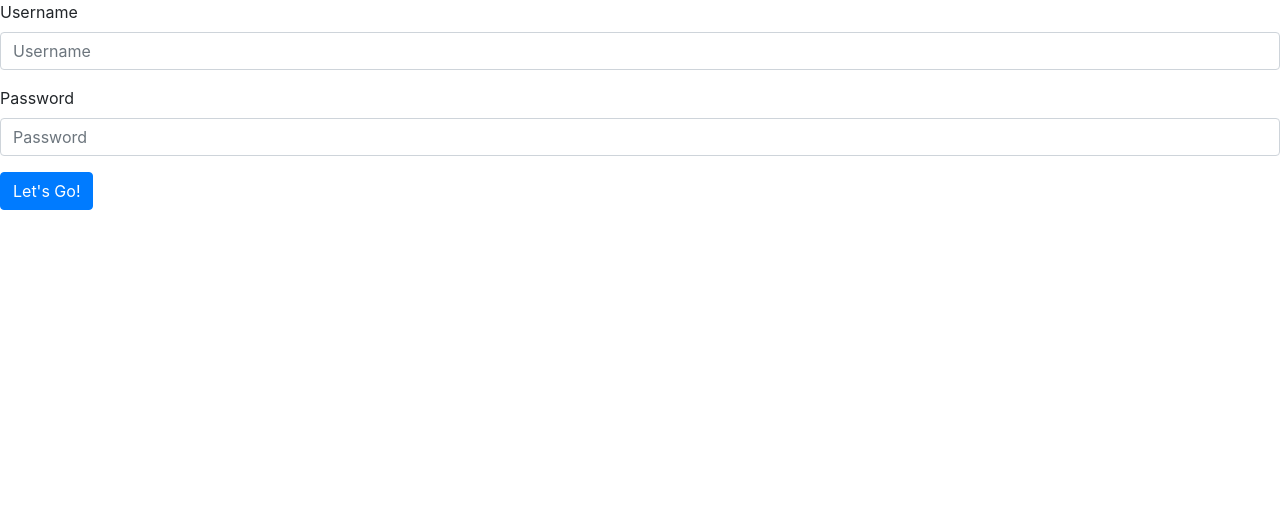
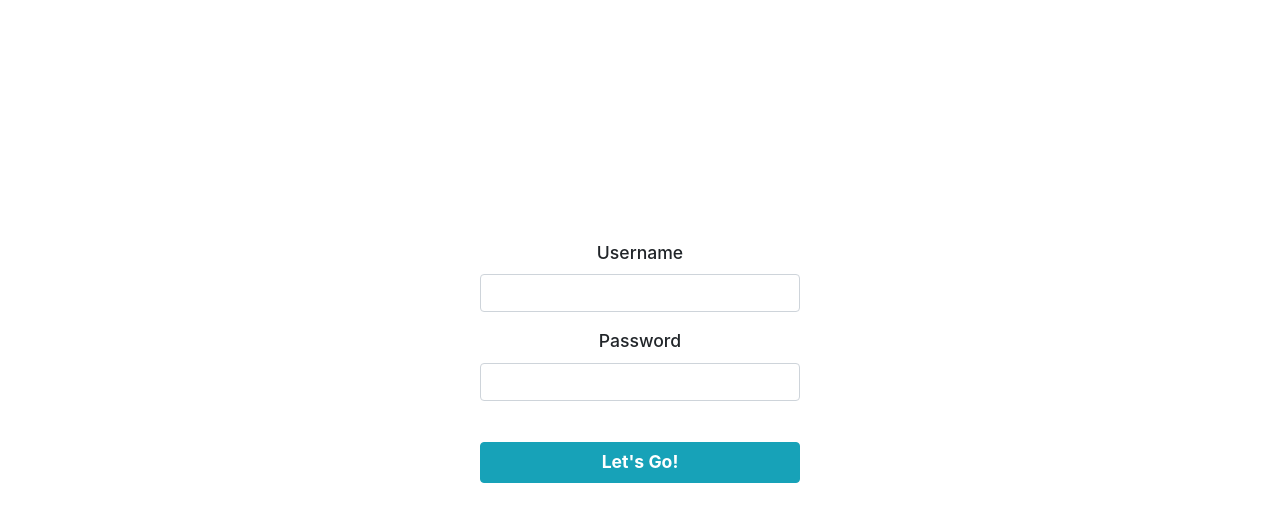
Before and after one commit to shannon-heh/winterbreak, a React (Create React App) app in the folder app/: page /p/home in a window 1280 px wide. Both pictures are taken after a click on the button "Login". Shown: the top 522 px of the page. Built offline with nearby package versions, Linux system fonts and the light colour scheme.

Commit message:
css for login and signup

```diff
--- a/app/src/App.css
+++ b/app/src/App.css
@@ -1,38 +1,69 @@
 .App {
+}
+
+input.form-control {
+    width: 25%;
+    margin: auto;
+}
+
+div#signup-form {
+    display: flex;
+    margin-top: 15vh;
+    margin-bottom: 15vh;
+    overflow: auto;
+}
+
+div#login-form {
+    display: flex;
+    /* justify-content: center;
+    align-items: center; */
+    margin-top: 30vh;
+    margin-bottom: 30vh;
+    /* height: 100vh; */
+    /* vertical-align: middle; */
+    overflow: auto;
+}
+
+div.form-group {
+    text-align: center;
+    font-size: 1.1em;
+    font-weight: 500;
+}
+
+#login-submit,
+#signup-submit {
+    margin: auto;
+    margin-top: 2vw;
+    width: 25%;
+    font-size: 1.1em;
+    font-weight: 650;
+}
+
+form {
+    width: 100%;
     text-align: center;
 }
 
-.App-logo {
-    height: 40vmin;
-    pointer-events: none;
+div#signup-fields {
+    display: flex;
+    flex-direction: row;
 }
 
-@media (prefers-reduced-motion: no-preference) {
-    .App-logo {
-        animation: App-logo-spin infinite 20s linear;
-    }
+div#signup-fields div {
+    width: 50%;
+    margin: auto;
 }
 
-.App-header {
-    background-color: #282c34;
-    min-height: 100vh;
-    display: flex;
-    flex-direction: column;
-    align-items: center;
-    justify-content: center;
-    font-size: calc(10px + 2vmin);
-    color: white;
+div#signup-fields div input.form-control {
+    width: 100%;
 }
 
-.App-link {
-    color: #61dafb;
+div#signup-fields div.left-col div.form-group {
+    margin-left: auto;
+    margin-right: 1vw;
 }
 
-@keyframes App-logo-spin {
-    from {
-        transform: rotate(0deg);
-    }
-    to {
-        transform: rotate(360deg);
-    }
+div#signup-fields div.right-col div.form-group {
+    margin-right: auto;
+    margin-left: 1vw;
 }
--- a/app/src/App.js
+++ b/app/src/App.js
@@ -2,9 +2,10 @@ import { BrowserRouter as Router, Route, Redirect } from "react-router-dom";
 import { Landing } from "./Landing";
 import { SignUp } from "./SignUp";
 import { Login } from "./Login";
-import { NavBar } from "./NavBar";
+import { Navigation } from "./Navigation";
 import { Home } from "./Home";
 import { Profile } from "./Profile";
+import './App.css'
 
 // /* url for app */
 // export const url = "http://localhost:3000/";
@@ -92,7 +93,7 @@ function App() {
                     <SignUp />
                 </Route>
                 <Route path="/p">
-                    <NavBar />
+                    <Navigation />
                 </Route>
                 <Route exact path={paths.profile}>
                     <Profile />
--- a/app/src/Landing.js
+++ b/app/src/Landing.js
@@ -21,10 +21,10 @@ export function Landing() {
     return (
         <>
             {isLoggedIn() ? history.push(paths.home) : null}
-            <Button variant="primary" id="login_button" onClick={handleClick}>
+            <Button variant="info" id="login_button" onClick={handleClick}>
                 Login
             </Button>
-            <Button variant="primary" id="signup_button" onClick={handleClick}>
+            <Button variant="info" id="signup_button" onClick={handleClick}>
                 Sign Up
             </Button>
         </>
--- a/app/src/Login.js
+++ b/app/src/Login.js
@@ -83,7 +83,7 @@ export function Login() {
     };
 
     return (
-        <>
+        <div id="login-form">
             {isLoggedIn() ? history.push(paths.home) : null}
             <div id="creation_status"></div>
             <Form onSubmit={handleSubmit}>
@@ -93,7 +93,6 @@ export function Login() {
                         id="username"
                         name="username"
                         type="text"
-                        placeholder="Username"
                         onBlur={handleBlur}
                     />
                     <Form.Text id="username_status" />
@@ -105,16 +104,14 @@ export function Login() {
                         id="password"
                         name="password"
                         type="password"
-                        placeholder="Password"
                         onBlur={handleBlur}
                     />
                     <Form.Text id="password_status" />
                 </Form.Group>
-
-                <Button variant="primary" id="login_submit" type="submit">
+                <Button variant="info" id="login-submit" type="submit">
                     Let's Go!
                 </Button>
             </Form>
-        </>
+        </div>
     );
 }
--- a/app/src/SignUp.js
+++ b/app/src/SignUp.js
@@ -88,7 +88,6 @@ export function SignUp() {
         /* username not provided */
         if (!username) {
             setInvalidField(usernameField);
-            usernameStatus.innerHTML = "";
             return;
         }
 
@@ -108,42 +107,31 @@ export function SignUp() {
             (res) => {
                 /* username already exists */
                 setInvalidField(usernameField);
-                setDangerStatus(usernameStatus, "Username Unavailable!");
+                setDangerStatus(usernameStatus, "Username unavailable!");
             },
             (error) => {
                 /* username doesn't exist */
                 setValidField(usernameField);
-                setSuccessStatus(usernameStatus, "Username Available!");
+                setSuccessStatus(usernameStatus, "Username available!");
             }
         );
     };
 
     return (
-        <>
+        <div id="signup-form">
             {isLoggedIn() ? history.push(paths.home) : null}
             <Form onSubmit={handleSubmit} className="needs-validation">
+                <div id="signup-fields">
+                    <div class="left-col">
                         <Form.Group>
                             <Form.Label>Username</Form.Label>
                             <Form.Control
                                 id="username"
                                 type="text"
-                        placeholder="Username"
                                 defaultValue=""
                                 onBlur={handleUsernameBlur}
                             />
                             <Form.Text id="username_status" />
-                </Form.Group>
-
-                <Form.Group>
-                    <Form.Label>Password</Form.Label>
-                    <Form.Control
-                        id="password"
-                        type="password"
-                        placeholder="Password"
-                        defaultValue=""
-                        onBlur={handleBlur}
-                    />
-                    <Form.Text id="password_status" />
                         </Form.Group>
 
                         <Form.Group>
@@ -159,6 +147,49 @@ export function SignUp() {
                         </Form.Group>
 
                         <Form.Group>
+                            <Form.Label>Pet's Birthday</Form.Label>
+                            <Form.Control id="pet_bday" type="month" onBlur={handleBlur} />
+                            <Form.Text id="pet_bday_status" />
+                        </Form.Group>
+
+                        <Form.Group>
+                            <Form.Label>Owner's Name</Form.Label>
+                            <Form.Control
+                                id="owner_name"
+                                type="text"
+                                placeholder="e.g. Jane Doe"
+                                defaultValue=""
+                                onBlur={handleBlur}
+                            />
+                            <Form.Text id="owner_name_status" />
+                        </Form.Group>
+
+                        <Form.Group>
+                            <Form.Label>Owner's City</Form.Label>
+                            <Form.Control
+                                id="owner_city"
+                                type="text"
+                                placeholder="e.g. Los Angeles"
+                                defaultValue=""
+                                onBlur={handleBlur}
+                            />
+                            <Form.Text id="owner_city_status" />
+                        </Form.Group>
+                    </div>
+
+                    <div class="right-col">
+                        <Form.Group>
+                            <Form.Label>Password</Form.Label>
+                            <Form.Control
+                                id="password"
+                                type="password"
+                                defaultValue=""
+                                onBlur={handleBlur}
+                            />
+                            <Form.Text id="password_status" />
+                        </Form.Group>
+
+                        <Form.Group>
                             <Form.Label>Pet's Breed</Form.Label>
                             <Form.Control
                                 id="pet_breed"
@@ -168,12 +199,6 @@ export function SignUp() {
                                 onBlur={handleBlur}
                             />
                             <Form.Text id="pet_breed_status" />
-                </Form.Group>
-
-                <Form.Group>
-                    <Form.Label>Pet's Birthday</Form.Label>
-                    <Form.Control id="pet_bday" type="month" onBlur={handleBlur} />
-                    <Form.Text id="pet_bday_status" />
                         </Form.Group>
 
                         <Form.Group>
@@ -189,18 +214,6 @@ export function SignUp() {
                         </Form.Group>
 
                         <Form.Group>
-                    <Form.Label>Owner's Name</Form.Label>
-                    <Form.Control
-                        id="owner_name"
-                        type="text"
-                        placeholder="e.g. Jane Doe"
-                        defaultValue=""
-                        onBlur={handleBlur}
-                    />
-                    <Form.Text id="owner_name_status" />
-                </Form.Group>
-
-                <Form.Group>
                             <Form.Label>Owner's Email</Form.Label>
                             <Form.Control
                                 id="owner_email"
@@ -210,18 +223,6 @@ export function SignUp() {
                                 onBlur={handleBlur}
                             />
                             <Form.Text id="owner_email_status" />
-                </Form.Group>
-
-                <Form.Group>
-                    <Form.Label>Owner's City</Form.Label>
-                    <Form.Control
-                        id="owner_city"
-                        type="text"
-                        placeholder="e.g. Los Angeles"
-                        defaultValue=""
-                        onBlur={handleBlur}
-                    />
-                    <Form.Text id="owner_city_status" />
                         </Form.Group>
 
                         <Form.Group>
@@ -235,11 +236,12 @@ export function SignUp() {
                             />
                             <Form.Text id="owner_state_status" />
                         </Form.Group>
-
-                <Button variant="primary" id="signup_submit" type="submit">
+                    </div>
+                </div>
+                <Button variant="info" id="signup-submit" type="submit">
                     Let's Go!
                 </Button>
             </Form>
-        </>
+        </div>
     );
 }
```
Also changed, not shown: app/src/Navigation.js (renamed from app/src/NavBar.js, +15 -10 lines). Lines whose indentation alone changed are shown as unchanged.
